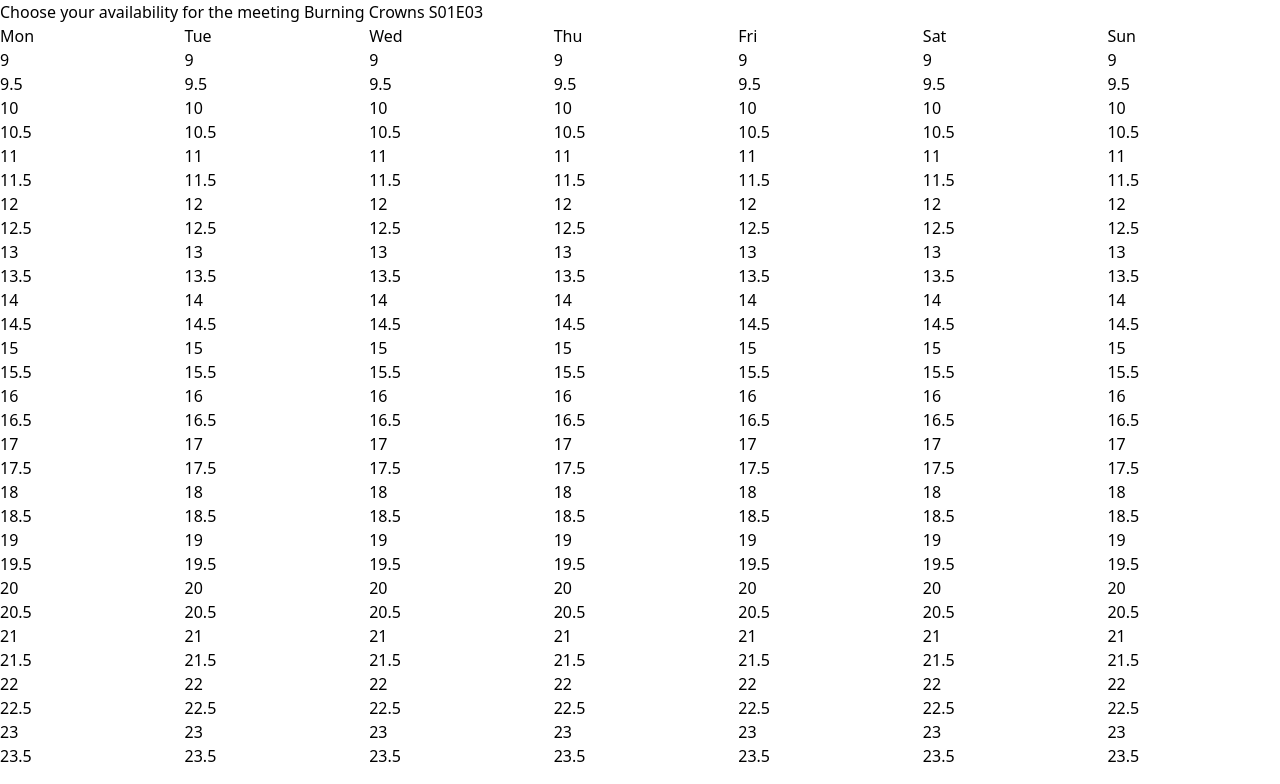
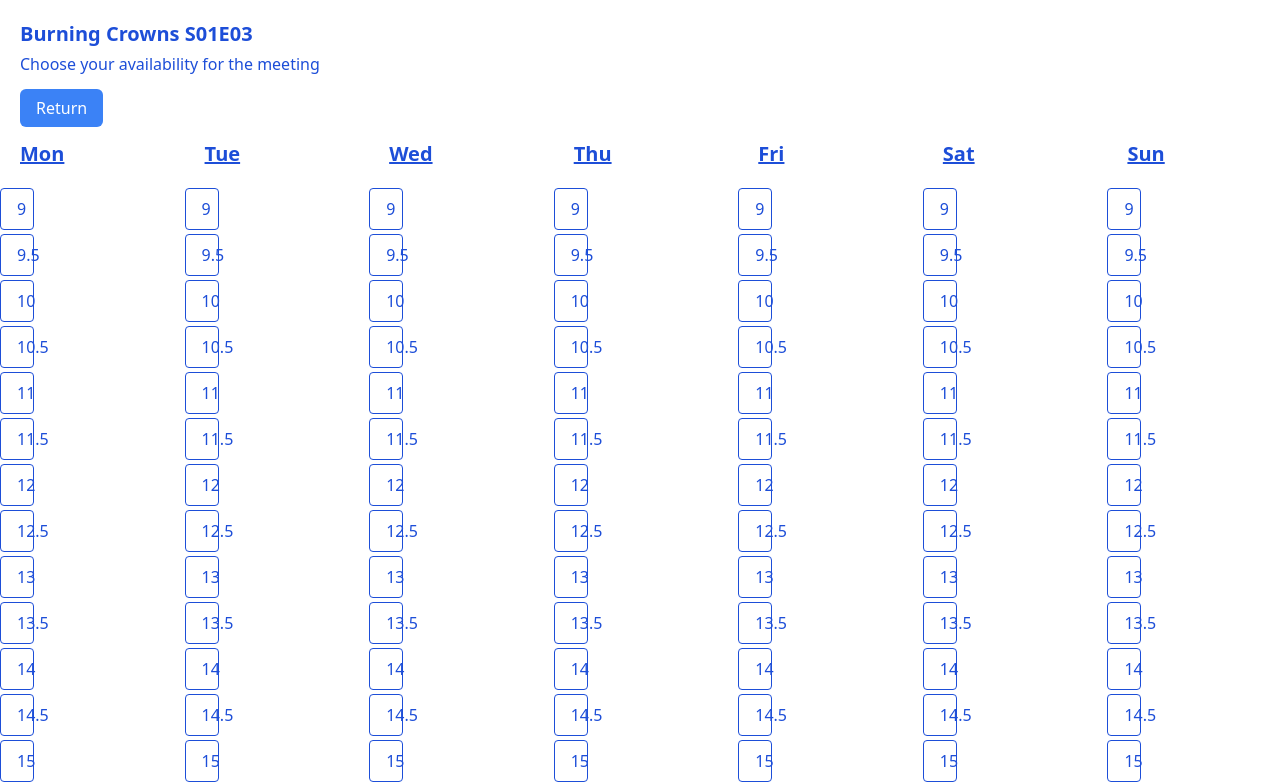
Before and after one commit to fantasygame/meetings, a Next.js app: page /meeting in a window 1280 px wide. Shown: the top 784 px of the page. Built offline with nearby package versions, Linux system fonts and the light colour scheme.

Commit message:
Style timeSlot components to be button-like

```diff
--- a/app/meeting/components/Day.tsx
+++ b/app/meeting/components/Day.tsx
@@ -2,12 +2,12 @@
   const timeSlots = [9, 9.5, 10, 10.5, 11, 11.5, 12, 12.5, 13, 13.5, 14, 14.5, 15, 15.5, 16, 16.5, 17, 17.5, 18, 18.5, 19, 19.5, 20, 20.5, 21, 21.5, 22, 22.5, 23, 23.5]
   return (
     <div>
-      <div>
+      <div className='text-xl underline m-5 text-blue-700 font-semibold'>
         {dayName}
       </div>
       <div>
         {timeSlots.map((timeSlot, index) => {
-          return <div key={index}>{timeSlot}</div>
+          return <div className='mb-1 text-center w-1/6 px-4 py-2 bg-transparent text-blue-700 rounded hover:bg-blue-700 hover:text-white hover:font-semibold border border-blue-700 hover:border-transparent' key={index}>{timeSlot}</div>
         })}
       </div>
     </div>
--- a/app/meeting/page.tsx
+++ b/app/meeting/page.tsx
@@ -1,5 +1,6 @@
 import Calendar from '@/app/meeting/components/Calendar';
 import { IMeeting } from '@/app/meeting/IMeeting';
+import Link from 'next/link'
 
 export default function MeetingPage() {
   const meeting: IMeeting = {
@@ -9,7 +10,11 @@
 
   return (
     <>
-      Choose your availability for the meeting {meeting.name}
+      <div className='text-xl mx-5 mt-5 text-blue-700 font-semibold' >{meeting.name}</div>
+      <div className='text-bg mx-5 mt-1 mb-5 text-blue-700'>Choose your availability for the meeting</div>
+      <Link className='btn ml-5' href="/">
+        Return
+      </Link>
       <Calendar meeting={meeting} />
     </>
   )
```
